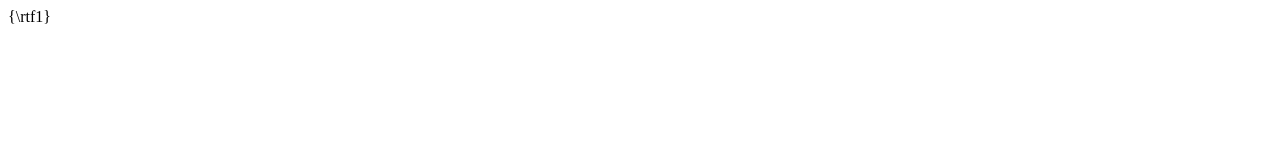
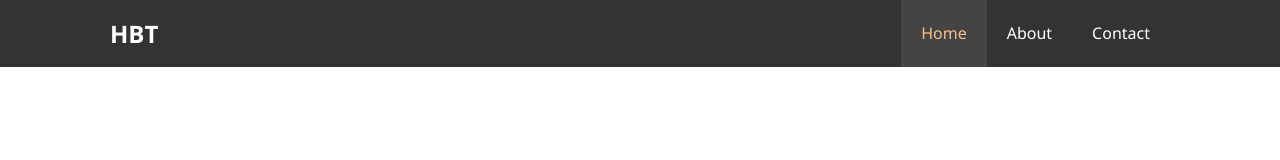
Before and after one commit to mdsaifullah-wd/Project-Hotel-Website-Design-Basic-HTML-CSS, a plain HTML site: page index.html in a window 1280 px wide. Drawn offline with Linux system fonts and the light colour scheme.

Commit message:
Header section created for home page

```diff
--- /dev/null
+++ b/css/style.css
@@ -0,0 +1,63 @@
+/* Reset */
+* {
+    box-sizing: border-box;
+    padding: 0;
+    margin: 0;
+}
+
+
+/* Main Styling */
+html,body {
+    font-family: 'Segoe UI', Tahoma, Geneva, Verdana, sans-serif;
+    line-height: 1.7em;
+}
+h1, h2, h3 {
+    padding-bottom: 20px;
+}
+a {
+    text-decoration: none;
+    color: #fff;
+}
+
+
+/* Utility Classes */
+.container {
+    max-width: 1100px;
+    margin: auto;
+    overflow: auto;
+    padding: 0 20px;
+}
+.bg-dark {
+    background: #333;
+}
+.current {
+    background-color: #444;
+    color: #f7c08a;
+}
+
+/* Header Section */
+
+/* Logo */
+.logo {
+    padding-top: 20px;
+    font-weight: bold;
+    float:left;
+}
+
+/* Navigation Menu */
+#nav-menu ul {
+    list-style: none;
+    float: right;
+}
+#nav-menu li {
+    float: left;
+}
+#nav-menu ul li a {
+    display: inline-block;
+    padding: 20px;
+    text-align: center;
+}
+#nav-menu ul li a:hover {
+    background-color: #444;
+    color: #f7c08a;
+}
--- a/index.html
+++ b/index.html
@@ -1 +1,23 @@
-{\rtf1}
+<!DOCTYPE html>
+<html lang="en">
+<head>
+    <meta charset="UTF-8">
+    <meta http-equiv="X-UA-Compatible" content="IE=edge">
+    <meta name="viewport" content="width=device-width, initial-scale=1.0">
+    <link rel="stylesheet" href="./css/style.css">
+    <title>Hotel BT | Welcome</title>
+</head>
+<body>
+    <header class="bg-dark">
+        <nav id="nav-menu" class="container">
+            <h1 class="logo"><a href="index.html">HBT</a></h1>
+            <ul>
+                <li><a href="index.html" class="current">Home</a></li>
+                <li><a href="about.html">About</a></li>
+                <li><a href="contact.html">Contact</a></li>
+            </ul>
+        </div>
+    </header>
+
+</body>
+</html>
```
